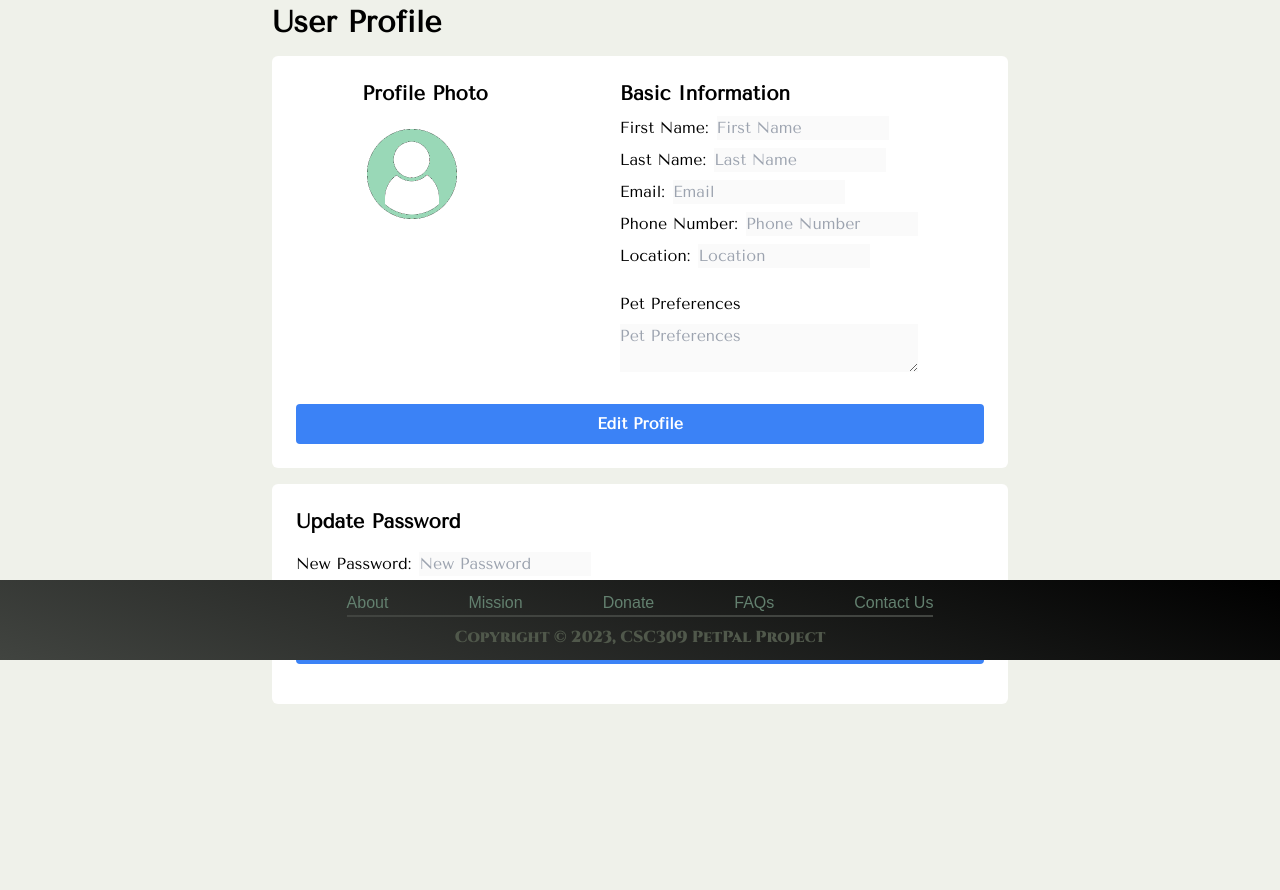
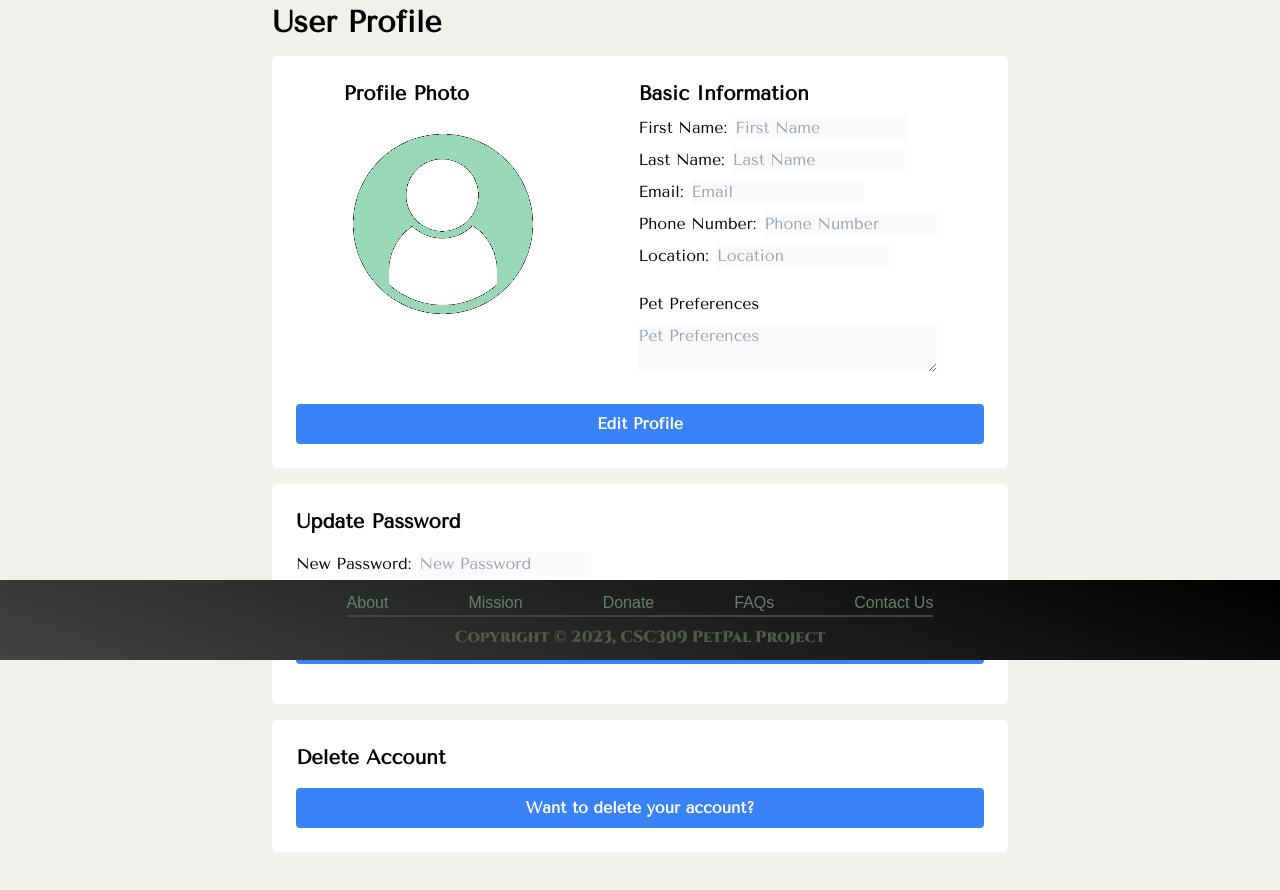
Before and after one commit to pepejammers42/petpal-fs, a React (Create React App) app in the folder frontend/: page /profile in a window 1280 px wide. Shown: the part 140-1030 px from the top of the page. Before the commit the page ends 988 px from the top, so only its background shows below. Built offline with nearby package versions, Linux system fonts and the light colour scheme; a web font is replaced by a local one.

Commit message:
account delete feature added

```diff
--- a/frontend/src/components/ShelterBasicInfo/index.tsx
+++ b/frontend/src/components/ShelterBasicInfo/index.tsx
@@ -46,10 +46,10 @@ const ShelterBasicInfo = ({sid}:{sid:number}) => {
         <>
         <div id="basic-info-container" className="flex flex-col gap-16 ">
             <div className="flex flex-row gap-20 mx-auto max-w-5xl justify-end">
-                <div id="circle-container">
-                    <img id="profile-pic"  alt="profile icon" src={shelterInfo.avatar || userAvatar}/>
+                <div id="circle-container-sbi">
+                    <img id="profile-pic-sbi"  alt="profile icon" src={shelterInfo.avatar || userAvatar}/>
                 </div>
-                <div id="info-details" className="rounded overflow-hidden shadow-lg bg-white py-2 pl-4 pr-48">
+                <div id="info-details" className="rounded overflow-hidden shadow-lg bg-white py-4 pl-8 pr-48">
                     <div>Shelter Name: {shelterInfo.shelter_name}</div>
                     <div>Phone Number: {shelterInfo.phone_number}</div>
                     <div>Email: {shelterInfo.email}</div>
--- a/frontend/src/components/ShelterBasicInfo/style.css
+++ b/frontend/src/components/ShelterBasicInfo/style.css
@@ -1,9 +1,9 @@
-#profile-pic {
+#profile-pic-sbi {
     overflow: clip;
     vertical-align: middle;
 }
 
-#circle-container {
+#circle-container-sbi {
     width: 180px;
     height: 180px;
     border-radius: 50%;
--- a/frontend/src/components/ShelterListItem/index.tsx
+++ b/frontend/src/components/ShelterListItem/index.tsx
@@ -23,8 +23,8 @@ const ShelterListItem = ({shelter}:{shelter:ShelterType}) => {
             <h3 className="text-lg font-bold mb-2">{shelter.shelter_name}</h3>
 
             <div className='flex flex-row gap-8'>
-            <div id="circle-container">
-                 <img id="profile-pic"  alt="profile icon" src={shelter.avatar || userAvatar}/>
+            <div id="circle-container-sli">
+                 <img id="profile-pic-sli"  alt="profile icon" src={shelter.avatar || userAvatar}/>
             </div>
 
             <div>
--- a/frontend/src/components/ShelterListItem/style.css
+++ b/frontend/src/components/ShelterListItem/style.css
@@ -1,9 +1,9 @@
-#profile-pic {
+#profile-pic-sli {
     overflow: clip;
     vertical-align: middle;
 }
 
-#circle-container {
+#circle-container-sli {
     width: 100px;
     height: 100px;
     border-radius: 50%;
--- a/frontend/src/pages/UserProfile/index.tsx
+++ b/frontend/src/pages/UserProfile/index.tsx
@@ -43,6 +43,9 @@ const UserProfile = () => {
   const [uploadedImage, setUploadedImage] = useState<string | ArrayBuffer | null>(null);
   const [uploadedFile, setUploadedFile] = useState<File | string>(user?.avatar || "");
   const [isUploaded, setIsUploaded] = useState(false);
+  const [isDeletingAccount, setIsDeletingAccount] = useState(false);
+  const [isDeleted, setIsDeleted] = useState(false);
+  const [dltError, setDltError] = useState("");
 
   useEffect(() => {
     let userType = localStorage.getItem("user");
@@ -101,6 +104,7 @@ const UserProfile = () => {
   const handleTogglePasswordEdit = () => {
     setIsEditingPassword((prev) => !prev);
   };
+
 
   const handlePasswordSubmit = async () => {
 
@@ -328,8 +332,8 @@ const UserProfile = () => {
         <div className="flex flex-row justify-around">
         <div id="profile-photo" className="flex flex-col gap-2">
           <h2 className="text-xl font-bold pb-2">Profile Photo</h2>
-          <div id="circle-container">
-            <img id="profile-pic"  alt="profile icon" src={uploadedImage?.toString() || user?.avatar || userAvatar}/>
+          <div id="circle-container-up">
+            <img id="profile-pic-up"  alt="profile icon" src={uploadedImage?.toString() || user?.avatar || userAvatar}/>
           </div>
 
           {isEditing ?
@@ -431,6 +435,33 @@ const UserProfile = () => {
     );
   };
 
+  const handleDelete = async () => {
+    try {
+      let userType = localStorage.getItem("user");
+      const userID = localStorage.getItem("userID");
+
+      if (!userType || !userID) {
+        // Handle the case where userType or userID is not available
+
+        return;
+      }
+
+
+      const response = await axios.delete(`/accounts/${userType}/${userID}/`);
+      if (response.status === 204){
+        setIsDeletingAccount(false);
+        setIsDeleted(true);
+
+      } else {
+        console.error("Error deleting user profile:", response.statusText);
+        setDltError("Error deleting user profile1:" + response.statusText);
+      }
+    } catch (error){
+      console.error("Error deleting user profile2:", error);
+      setDltError("Error deleting user profile2:" + error);
+    }
+  };
+
 
   return (
     <>
@@ -481,6 +512,31 @@ const UserProfile = () => {
             )}
             <p>{pwError}</p>
           </div>
+
+          <div className="flex flex-col gap-4 col-span-7 bg-white p-6 rounded-md">
+          <h2 className="text-xl font-bold ">Delete Account</h2>
+          {isDeletingAccount ?
+          <div className="pt-8 flex flex-row gap-2 justify-center">
+          <label >Confirm deleting: </label>
+          <input type="checkbox" required/>
+
+          </div>
+          :
+          ''}
+
+          {isDeletingAccount ? (
+              <button className="bg-blue-500 hover:bg-blue-700 text-white font-bold py-2 px-4 rounded" onClick={handleDelete}>
+                Delete Account
+              </button>
+            ) : (
+              isDeleted ?
+              <p className="text-center text-blue-700">Your account is Deleted</p>
+              :
+              <button className="bg-blue-500 hover:bg-blue-700 text-white font-bold py-2 px-4 rounded" onClick={()=>setIsDeletingAccount(true)}>
+                Want to delete your account?
+              </button>
+            )}
+          </div>
         </div>
       </div>
     </>
--- a/frontend/src/pages/UserProfile/style.css
+++ b/frontend/src/pages/UserProfile/style.css
@@ -1,9 +1,9 @@
-#profile-pic {
+#profile-pic-up {
     overflow: clip;
     vertical-align: middle;
 }
 
-#circle-container {
+#circle-container-up {
     width: 120px;
     height: 120px;
     border-radius: 50%;
```
